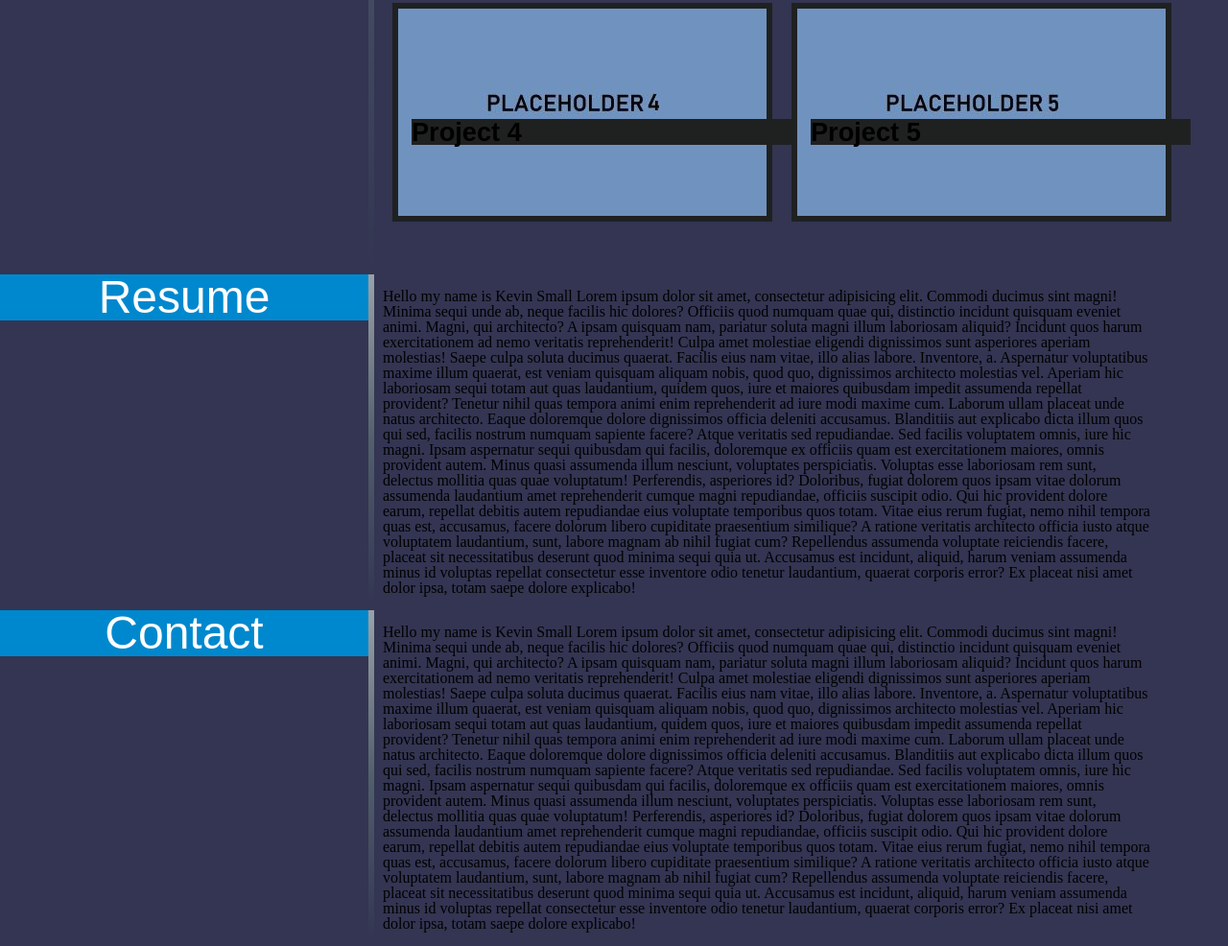
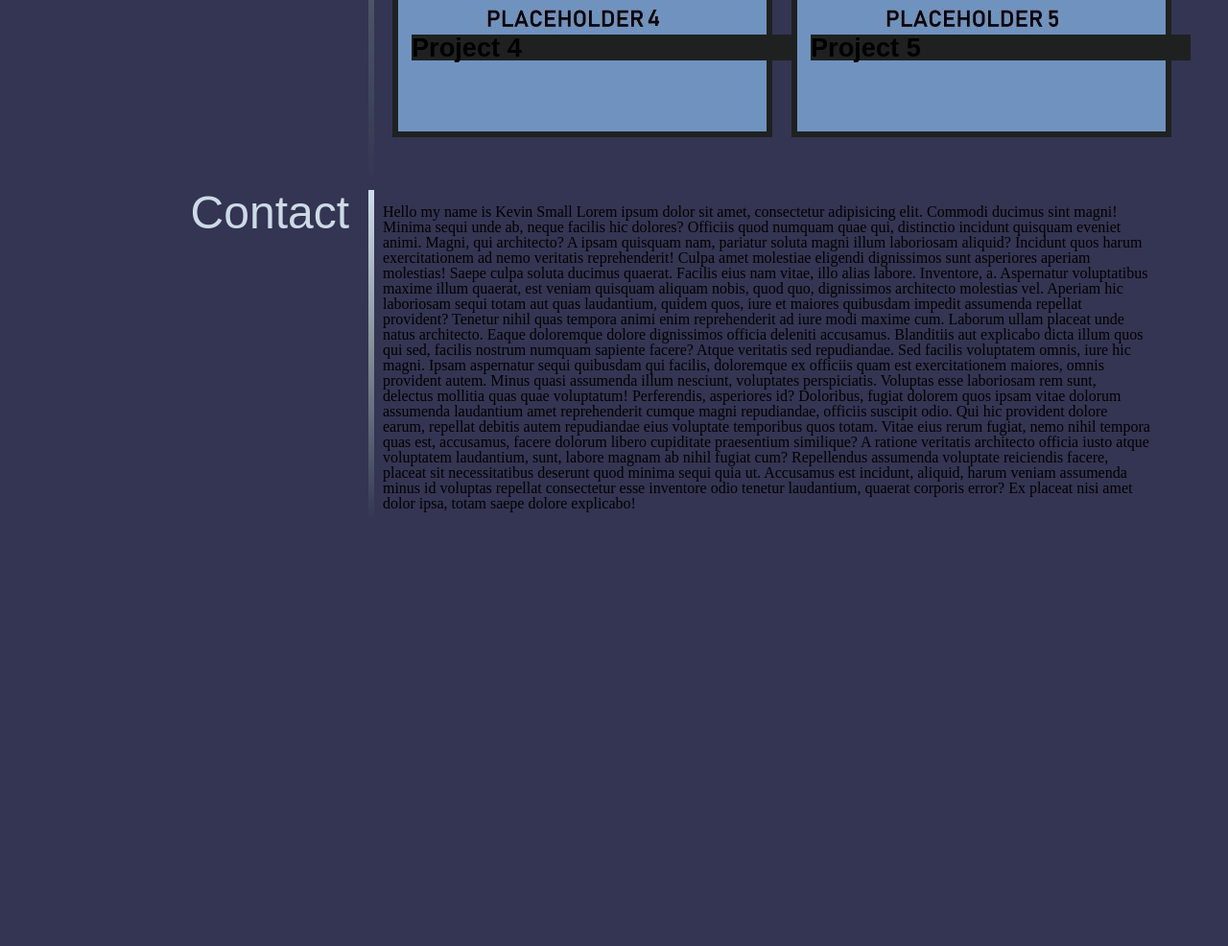
Before and after one commit to Kevrev/professional_portfolio, a plain HTML site: page index.html in a window 1280 px wide. Shown: the part 1354-2340 px from the top of the page at 96% size. After the commit the page ends 1902 px from the top, so only its background shows below. Drawn offline with Linux system fonts and the light colour scheme.

Commit message:
Removed resume section, tidying up CSS for presentation

```diff
--- a/assets/css/style.css
+++ b/assets/css/style.css
@@ -12,6 +12,7 @@ header {
     padding: 30px;
     font-family: 'Arial', sans-serif;
     background-color: #151325;
+    margin-bottom: 20px;
 }
 
 header h1 {
@@ -53,26 +54,10 @@ p {
 
 h2 {
     font-family: Arial, Helvetica, sans-serif;
-    color: #ffffff;
+    color: #cddbe7;
     font-size: 300%;
+    padding-right: 20px;
 }
-
-/* aside {
-    padding: 20px;
-    float: left;
-    height: 100%;
-    background-color: #2589bd;
-    clear: both;
-
-    } */
-
-
-/* aside section h2 {
-    font-family: Arial, Helvetica, sans-serif;
-    color: #ffffff;
-    font-size: 300%;
-
-} */
 
 figure {
     padding: 10px;
@@ -114,6 +99,7 @@ img {
 
 .container {
     display: inline;
+
 }
 
 .wrapper {
@@ -127,19 +113,17 @@ img {
     border-image:
         linear-gradient(
         to bottom,
-        rgb(152, 160, 167),
-        rgb(81, 95, 107),
-        rgba(0, 0, 0, 0)
+        #cddbe7,
+        #818b93,
+        #00000000
         ) 1 0 0 100%;
 }
 
 aside {
-    background: #0088ce;
     color: #fff;
     float: left;
-    height: 100%;
     width: 30%;
-    text-align: center;
+    text-align: right;
     }
 
 .content {
@@ -152,6 +136,7 @@ aside {
     flex-direction: row;
     flex-wrap: wrap;
 }
+
 
 @media (max-width: 480px) {
     h2 {
@@ -172,6 +157,10 @@ aside {
       text-align: center;
     }
 
+    p {
+        padding-left: 10px;
+    }
+
   }
 
   @media (max-width: 930px) {
--- a/index.html
+++ b/index.html
@@ -17,7 +17,6 @@
             <ul>
                 <li><a href="#about">About Me</a></li>
                 <li><a href="#work">Work</a></li>
-                <li><a href="#resume">Resume</a></li>
                 <li><a href="#contact">Contact</a></li>
             </ul>
         </div>
@@ -28,8 +27,8 @@
                 <h2 id="about">About Me</h2>
             </section>
         </aside>
-        <section class="content border">
-            <section class="wrapper">
+        <section class="content">
+            <section class="wrapper border">
                 <p>Hello my name is Kevin Small Lorem ipsum dolor sit amet, consectetur adipisicing elit. Commodi ducimus sint magni! Minima sequi unde ab, neque facilis hic dolores? Officiis quod numquam quae qui, distinctio incidunt quisquam eveniet animi.
                 Magni, qui architecto? A ipsam quisquam nam, pariatur soluta magni illum laboriosam aliquid? Incidunt quos harum exercitationem ad nemo veritatis reprehenderit! Culpa amet molestiae eligendi dignissimos sunt asperiores aperiam molestias!
                 Saepe culpa soluta ducimus quaerat. Facilis eius nam vitae, illo alias labore. Inventore, a. Aspernatur voluptatibus maxime illum quaerat, est veniam quisquam aliquam nobis, quod quo, dignissimos architecto molestias vel.
@@ -84,27 +83,6 @@
     <section class="container">
         <aside>
             <section>
-                <h2 id="resume">Resume</h2>
-            </section>
-        </aside>
-        <section class="content">
-            <section class="wrapper border">
-                <p>Hello my name is Kevin Small Lorem ipsum dolor sit amet, consectetur adipisicing elit. Commodi ducimus sint magni! Minima sequi unde ab, neque facilis hic dolores? Officiis quod numquam quae qui, distinctio incidunt quisquam eveniet animi.
-                Magni, qui architecto? A ipsam quisquam nam, pariatur soluta magni illum laboriosam aliquid? Incidunt quos harum exercitationem ad nemo veritatis reprehenderit! Culpa amet molestiae eligendi dignissimos sunt asperiores aperiam molestias!
-                Saepe culpa soluta ducimus quaerat. Facilis eius nam vitae, illo alias labore. Inventore, a. Aspernatur voluptatibus maxime illum quaerat, est veniam quisquam aliquam nobis, quod quo, dignissimos architecto molestias vel.
-                Aperiam hic laboriosam sequi totam aut quas laudantium, quidem quos, iure et maiores quibusdam impedit assumenda repellat provident? Tenetur nihil quas tempora animi enim reprehenderit ad iure modi maxime cum.
-                Laborum ullam placeat unde natus architecto. Eaque doloremque dolore dignissimos officia deleniti accusamus. Blanditiis aut explicabo dicta illum quos qui sed, facilis nostrum numquam sapiente facere? Atque veritatis sed repudiandae.
-                Sed facilis voluptatem omnis, iure hic magni. Ipsam aspernatur sequi quibusdam qui facilis, doloremque ex officiis quam est exercitationem maiores, omnis provident autem. Minus quasi assumenda illum nesciunt, voluptates perspiciatis.
-                Voluptas esse laboriosam rem sunt, delectus mollitia quas quae voluptatum! Perferendis, asperiores id? Doloribus, fugiat dolorem quos ipsam vitae dolorum assumenda laudantium amet reprehenderit cumque magni repudiandae, officiis suscipit odio.
-                Qui hic provident dolore earum, repellat debitis autem repudiandae eius voluptate temporibus quos totam. Vitae eius rerum fugiat, nemo nihil tempora quas est, accusamus, facere dolorum libero cupiditate praesentium similique?
-                A ratione veritatis architecto officia iusto atque voluptatem laudantium, sunt, labore magnam ab nihil fugiat cum? Repellendus assumenda voluptate reiciendis facere, placeat sit necessitatibus deserunt quod minima sequi quia ut.
-                Accusamus est incidunt, aliquid, harum veniam assumenda minus id voluptas repellat consectetur esse inventore odio tenetur laudantium, quaerat corporis error? Ex placeat nisi amet dolor ipsa, totam saepe dolore explicabo!</p>
-            </section>
-        </section>
-    </section>
-    <section class="container">
-        <aside>
-            <section>
                 <h2 id="contact">Contact</h2>
             </section>
         </aside>
```
